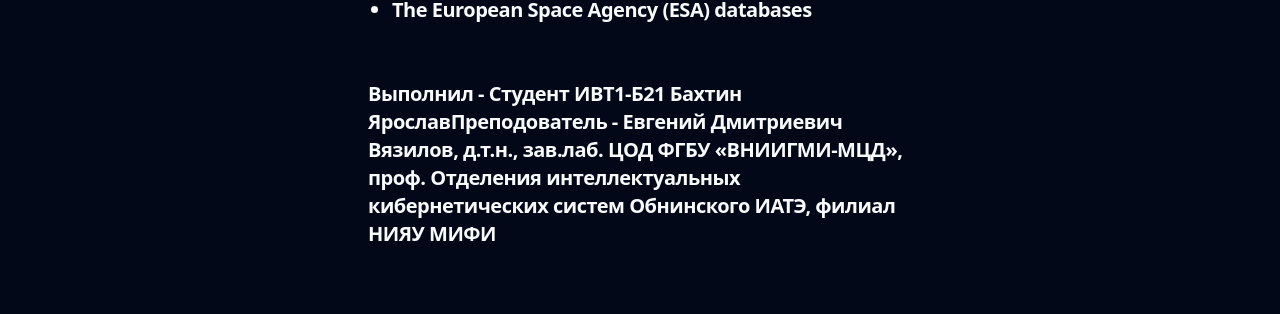
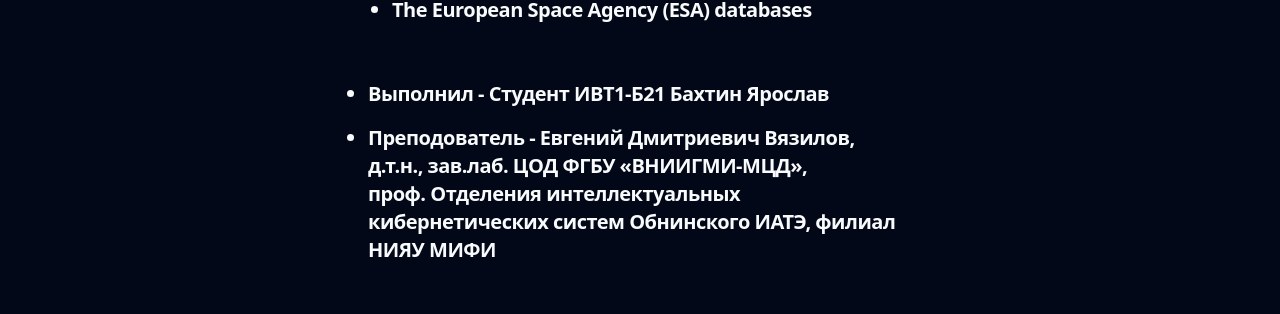
Before and after one commit to yrsluv/second-lab-databases, a Next.js app: page / in a window 1280 px wide. Shown: the part 756-1070 px from the top of the page. Built offline with nearby package versions, Linux system fonts and the light colour scheme.

Commit message:
fix html validatod again

```diff
--- a/src/app/page.js
+++ b/src/app/page.js
@@ -31,12 +31,12 @@
       </div>
       <div className="scroll-m-20 text-xl font-semibold tracking-tight w-6/12">
         <ul className="my-6 ml-0 list-disc [&>li]:mt-2">
-          <span className="mb-4">Выполнил - Студент ИВТ1-Б21 Бахтин Ярослав</span>
-          <span>Преподователь - Евгений Дмитриевич Вязилов,
+          <li className="mb-4">Выполнил - Студент ИВТ1-Б21 Бахтин Ярослав</li>
+          <li>Преподователь - Евгений Дмитриевич Вязилов,
 
             д.т.н., зав.лаб. ЦОД ФГБУ «ВНИИГМИ-МЦД», <br />
 
-            проф. Отделения интеллектуальных кибернетических систем Обнинского ИАТЭ, филиал НИЯУ МИФИ</span>
+            проф. Отделения интеллектуальных кибернетических систем Обнинского ИАТЭ, филиал НИЯУ МИФИ</li>
         </ul>
       </div>
 
```
